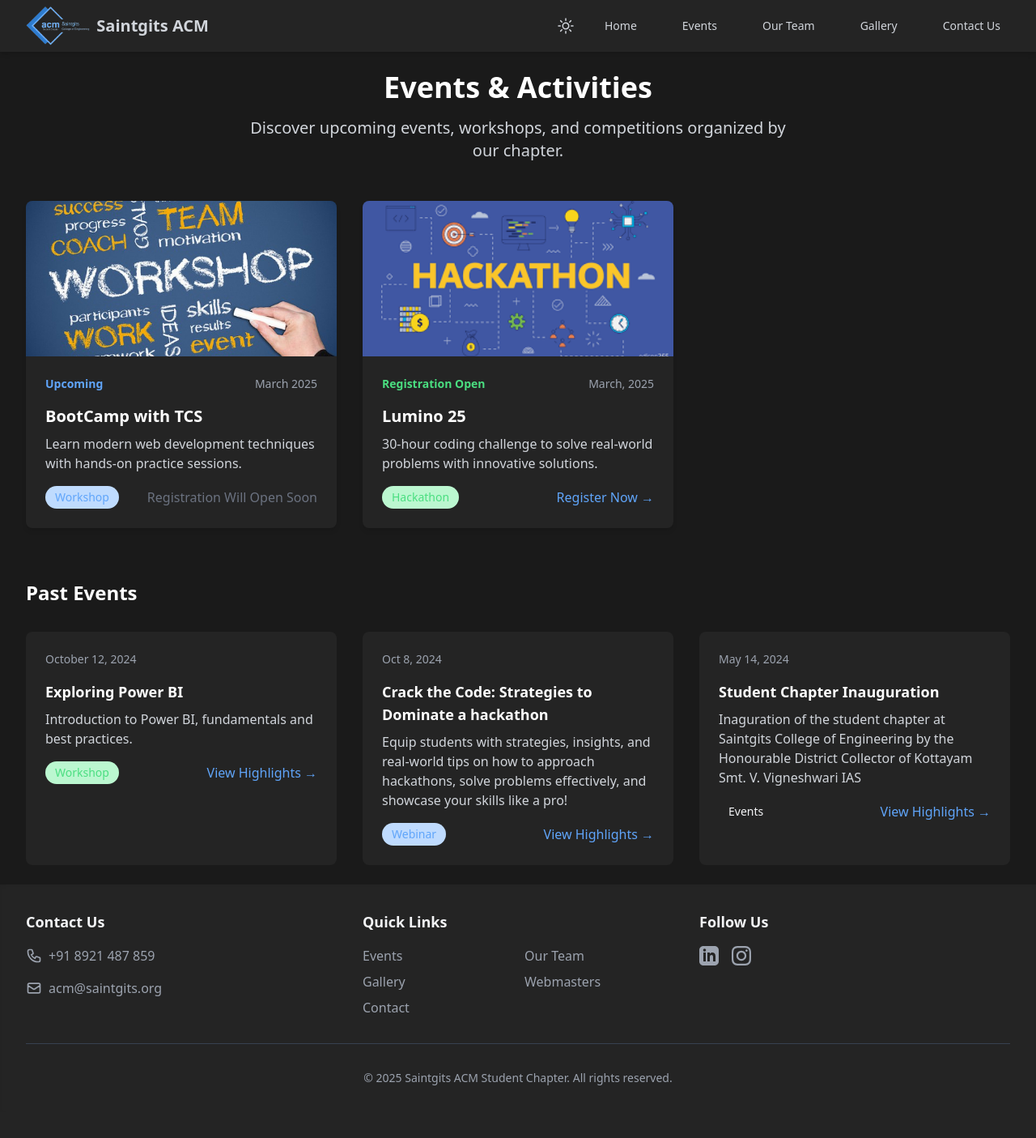
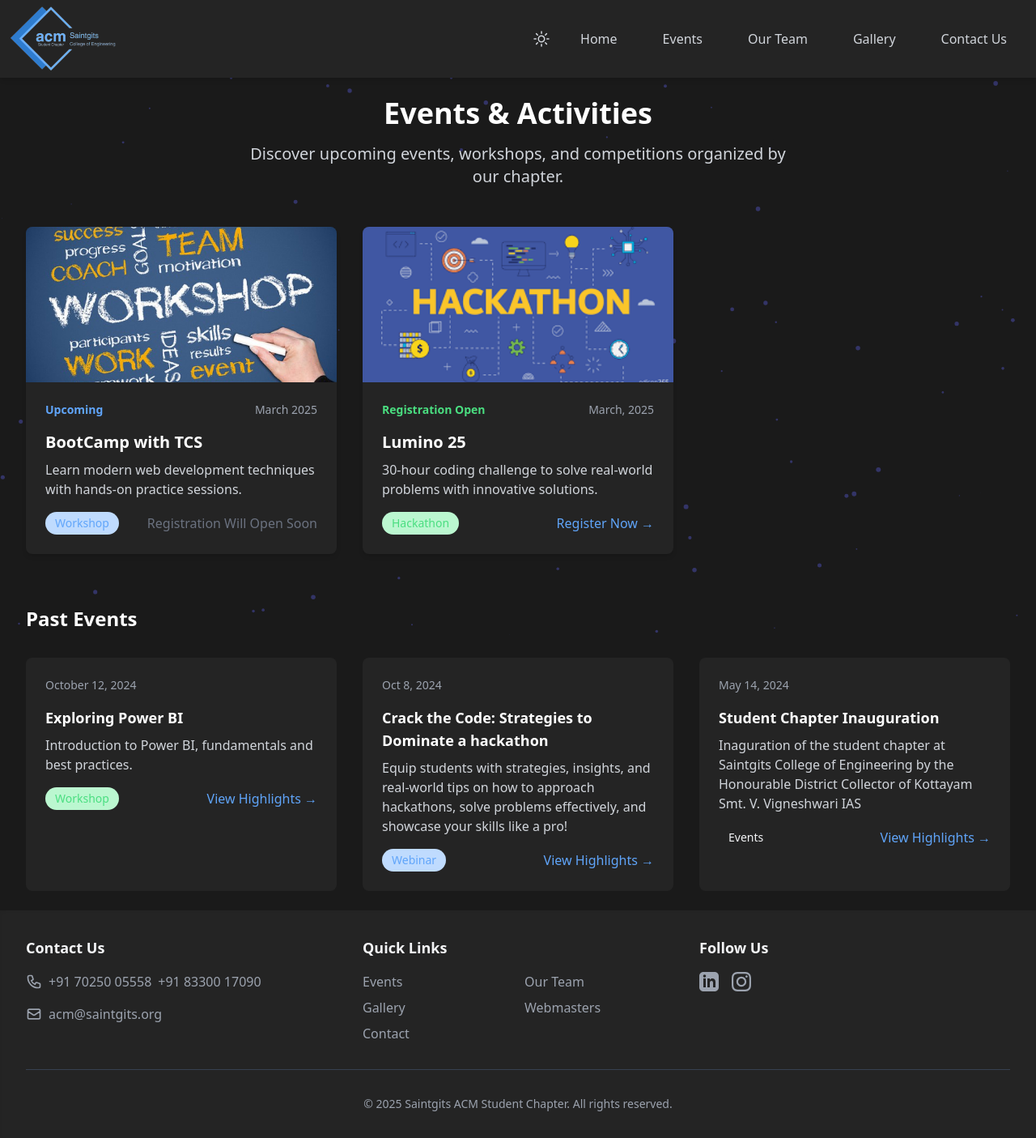
Before and after one commit to abinroy04/ACM-Website, a Flask app: page /events in a window 1280 px wide. Shown: the whole page at 81% size. Before the commit the page ends 1340 px from the top, so only its background shows below. Run offline with Flask 3, Linux system fonts and the light colour scheme; some libraries are stand-ins or nearby versions.

Commit message:
Update base.html

```diff
--- a/templates/base.html
+++ b/templates/base.html
@@ -8,6 +8,7 @@
     <link rel="icon" type="image/x-icon" href="{{ url_for('static', filename='images/favicon-acm.ico') }}">
     <title>{% block title %}Saintgits ACM Student Chapter{% endblock %}</title>
     <script src="https://cdn.tailwindcss.com"></script>
+    <script src="https://cdn.jsdelivr.net/particles.js/2.0.0/particles.min.js"></script>
     <script>
         tailwind.config = {
             darkMode: 'class',
@@ -69,23 +70,46 @@
         .delay-300 { transition-delay: 0.3s; }
         .delay-400 { transition-delay: 0.4s; }
         .delay-500 { transition-delay: 0.5s; }
+
+        #particles-js {
+            position: fixed;
+            width: 100%;
+            height: 100%;
+            top: 0;
+            left: 0;
+            z-index: 0;
+            pointer-events: none;
+            opacity: 0.4;
+            visibility: visible;
+            transition: opacity 0.3s ease;
+        }
+
+        .dark #particles-js {
+            opacity: 0.6;
+        }
+
+        /* Ensure content appears above particles */
+        header, main, footer {
+            position: relative;
+            z-index: 1;
+        }
     </style>
 </head>
 <body class="min-h-screen flex flex-col bg-gray-50 dark:bg-dark dark:text-gray-100">
+    <div id="particles-js"></div>
     <!-- Navigation -->
     <header class="bg-white dark:bg-dark-secondary shadow-md">
-        <nav class="max-w-7xl mx-auto px-4 sm:px-6 lg:px-8" x-data="{ isOpen: false }">
-            <div class="flex justify-between h-16">
-                <div class="flex items-center">
+        <nav class="max-w-7xl mx-auto pl-0 pr-2 sm:pl-1 sm:pr-4 lg:pl-2 lg:pr-6" x-data="{ isOpen: false }">
+            <div class="flex justify-between h-24">
+                <div class="flex items-center pl-1">
                     <a href="{{ url_for('home') }}" class="flex items-center">
                         <img src="{{ url_for('static', filename='images/logo.png') }}"
                              alt="Logo"
-                             class="h-12 w-auto">
-                        <span class="ml-2 text-xl font-semibold text-gray-900 dark:text-gray-300">Saintgits ACM</span>
+                             class="h-20 w-auto">
                     </a>
                 </div>
 
-                <!-- Dark mode toggle -->
+                <!-- Dark mode toggle and Navigation -->
                 <div class="flex items-center space-x-4">
                     <button @click="darkMode = !darkMode"
                             class="p-2 rounded-md text-gray-700 dark:text-gray-300 hover:bg-gray-100 dark:hover:bg-gray-700">
@@ -100,23 +124,23 @@
                     <!-- Desktop Navigation -->
                     <div class="hidden md:flex md:items-center md:space-x-8">
                         <a href="{{ url_for('home') }}"
-                           class="text-gray-700 dark:text-gray-300 hover:text-blue-600 dark:hover:text-blue-400 px-3 py-2 rounded-md text-sm font-medium">
+                           class="text-gray-700 dark:text-gray-300 hover:text-blue-600 dark:hover:text-blue-400 px-3 py-2 rounded-md text-base font-medium"> <!-- Changed from text-sm to text-base -->
                             Home
                         </a>
                         <a href="{{ url_for('events') }}"
-                           class="text-gray-700 dark:text-gray-300 hover:text-blue-600 dark:hover:text-blue-400 px-3 py-2 rounded-md text-sm font-medium">
+                           class="text-gray-700 dark:text-gray-300 hover:text-blue-600 dark:hover:text-blue-400 px-3 py-2 rounded-md text-base font-medium">
                             Events
                         </a>
                         <a href="{{ url_for('team') }}"
-                           class="text-gray-700 dark:text-gray-300 hover:text-blue-600 dark:hover:text-blue-400 px-3 py-2 rounded-md text-sm font-medium">
+                           class="text-gray-700 dark:text-gray-300 hover:text-blue-600 dark:hover:text-blue-400 px-3 py-2 rounded-md text-base font-medium">
                             Our Team
                         </a>
                         <a href="{{ url_for('gallery') }}"
-                           class="text-gray-700 dark:text-gray-300 hover:text-blue-600 dark:hover:text-blue-400 px-3 py-2 rounded-md text-sm font-medium">
+                           class="text-gray-700 dark:text-gray-300 hover:text-blue-600 dark:hover:text-blue-400 px-3 py-2 rounded-md text-base font-medium">
                             Gallery
                         </a>
                         <a href="{{ url_for('contact') }}"
-                           class="text-gray-700 dark:text-gray-300 hover:text-blue-600 dark:hover:text-blue-400 px-3 py-2 rounded-md text-sm font-medium">
+                           class="text-gray-700 dark:text-gray-300 hover:text-blue-600 dark:hover:text-blue-400 px-3 py-2 rounded-md text-base font-medium">
                             Contact Us
                         </a>
                     </div>
@@ -184,7 +208,8 @@
                         <svg class="h-5 w-5" fill="none" stroke="currentColor" viewBox="0 0 24 24">
                             <path stroke-linecap="round" stroke-linejoin="round" stroke-width="2" d="M3 5a2 2 0 012-2h3.28a1 1 0 01.948.684l1.498 4.493a1 1 0 01-.502 1.21l-2.257 1.13a11.042 11.042 0 005.516 5.516l1.13-2.257a1 1 0 011.21-.502l4.493 1.498a1 1 0 01.684.949V19a2 2 0 01-2 2h-1C9.716 21 3 14.284 3 6V5z"/>
                         </svg>
-                        <span>+91 8921 487 859</span>
+                        <span>+91 70250 05558</span>
+                        <span>+91 83300 17090</span>
                     </div>
                     <div class="flex items-center space-x-2 text-gray-600 dark:text-gray-400">
                         <svg class="h-5 w-5" fill="none" stroke="currentColor" viewBox="0 0 24 24">
@@ -262,6 +287,138 @@
                 observer.observe(element);
             });
         });
+
+        const lightParticleConfig = {
+            // Configuration for light theme
+            particles: {
+                number: { value: 80, density: { enable: true, value_area: 800 } },
+                color: { value: "#314259" }, // Gray color for light theme
+                shape: { type: "circle" },
+                opacity: { value: 0.3, random: false },
+                size: { value: 3, random: true },
+                line_linked: { enable: false },
+                move: {
+                    enable: true,
+                    speed: 2,
+                    direction: "none",
+                    random: true,
+                    straight: false,
+                    out_mode: "out",
+                    bounce: false
+                }
+            },
+            interactivity: {
+                detect_on: "canvas",
+                events: {
+                    onhover: { enable: true, mode: "bubble" },
+                    onclick: { enable: true, mode: "push" },
+                    resize: true
+                },
+                modes: {
+                    bubble: {
+                        distance: 150,
+                        size: 6,
+                        duration: 0.3,
+                        opacity: 0.6,
+                        speed: 3
+                    },
+                    push: { particles_nb: 4 }
+                }
+            },
+            retina_detect: true
+        };
+
+        const darkParticleConfig = {
+            // Configuration for dark theme
+            particles: {
+                number: { value: 80, density: { enable: true, value_area: 800 } },
+                color: { value: "#6366f1" }, // Indigo color for dark theme
+                shape: { type: "circle" },
+                opacity: { value: 0.6, random: false },
+                size: { value: 3, random: true },
+                line_linked: { enable: false },
+                move: {
+                    enable: true,
+                    speed: 2,
+                    direction: "none",
+                    random: true,
+                    straight: false,
+                    out_mode: "out",
+                    bounce: true
+                }
+            },
+            interactivity: {
+                detect_on: "canvas",
+                events: {
+                    onhover: { enable: true, mode: "bubble" },
+                    onclick: { enable: true, mode: "push" },
+                    resize: true
+                },
+                modes: {
+                    bubble: {
+                        distance: 150,
+                        size: 6,
+                        duration: 0.3,
+                        opacity: 0.8,
+                        speed: 3
+                    },
+                    push: { particles_nb: 4 }
+                }
+            },
+            retina_detect: true
+        };
+
+        function initParticles() {
+            const particlesElement = document.getElementById('particles-js');
+            const isDarkMode = document.documentElement.classList.contains('dark');
+
+            // Clean up existing particles
+            if (window.pJSDom && window.pJSDom.length) {
+                window.pJSDom[0].pJS.fn.vendors.destroypJS();
+                window.pJSDom = [];
+            }
+            particlesElement.innerHTML = '';
+
+            // Initialize particles with appropriate config
+            particlesJS('particles-js', isDarkMode ? darkParticleConfig : lightParticleConfig);
+            particlesElement.style.visibility = 'visible';
+            particlesElement.style.opacity = isDarkMode ? '0.6' : '0.4';
+        }
+
+        document.addEventListener('DOMContentLoaded', function() {
+            // Initial setup
+            initParticles();
+
+            // Watch for theme changes using Alpine.js
+            if (typeof Alpine !== 'undefined') {
+                Alpine.effect(() => {
+                    initParticles();
+                });
+            }
+
+            // Additional theme change listener
+            const html = document.documentElement;
+            const observer = new MutationObserver((mutations) => {
+                mutations.forEach((mutation) => {
+                    if (mutation.attributeName === 'class') {
+                        initParticles();
+                    }
+                });
+            });
+
+            observer.observe(html, {
+                attributes: true,
+                attributeFilter: ['class']
+            });
+
+        });
+
+        // Handle page visibility changes
+        document.addEventListener('visibilitychange', function() {
+            if (document.visibilityState === 'visible' && document.documentElement.classList.contains('dark')) {
+                initParticles();
+            }
+        });
     </script>
 </body>
 </html>
```
